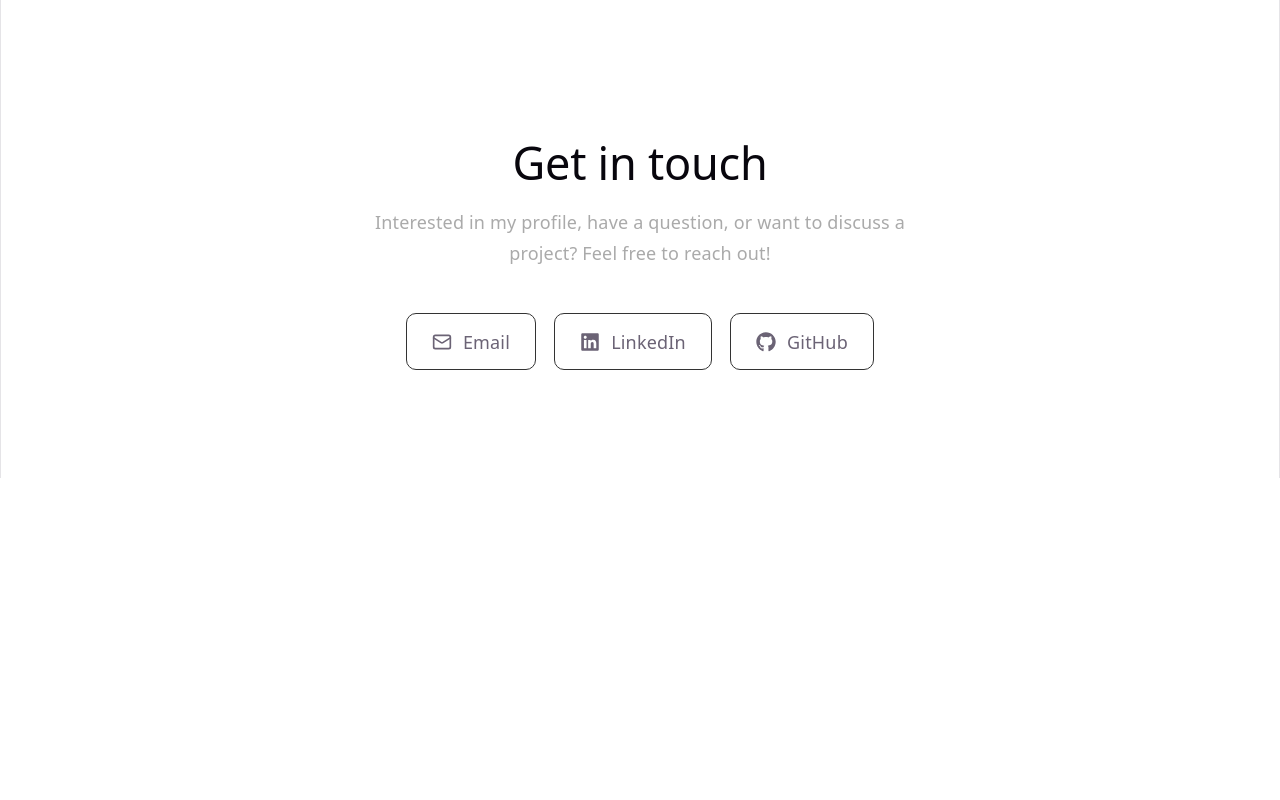
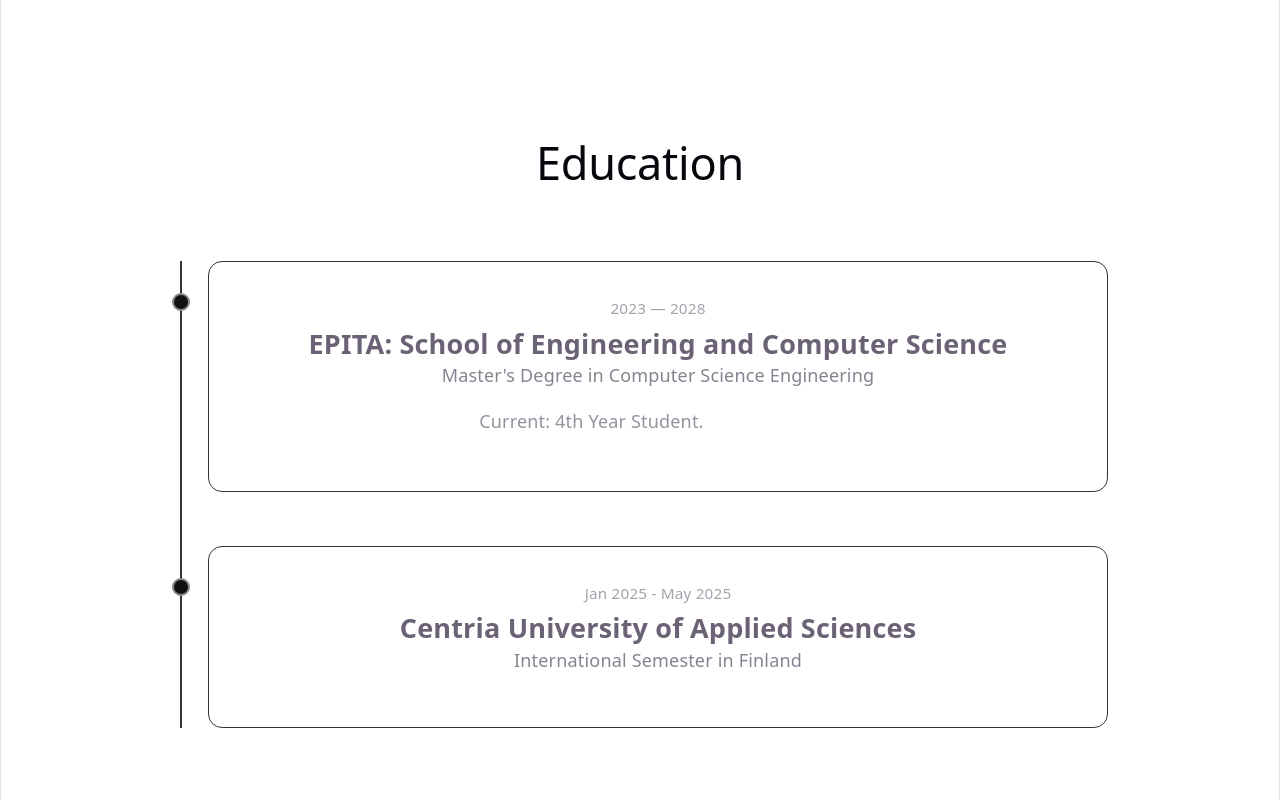
Before and after one commit to Vorpalin/Vorpalin.github.io, a React (Vite) app: page / in a window 1280 px wide. Shown: the part 1640-2440 px from the top of the page. Before the commit the page ends 2118 px from the top, so only its background shows below. Built offline with nearby package versions, Linux system fonts and the light colour scheme.

Commit message:
feat: add education section

```diff
--- /dev/null
+++ b/src/components/Education/Education.css
@@ -0,0 +1,135 @@
+.education {
+    padding: 6rem 2rem;
+}
+
+.education h2 {
+    text-align: center;
+    font-size: 2.5rem;
+    margin-bottom: 4rem;
+}
+
+.education-timeline {
+    position: relative;
+
+    max-width: 900px;
+    margin: 0 auto;
+
+    padding-left: 2rem;
+}
+
+.education-timeline::before {
+    content: "";
+
+    position: absolute;
+
+    left: 8px;
+    top: 0;
+    bottom: 0;
+
+    width: 2px;
+
+    background: #333;
+}
+
+.education-item {
+    position: relative;
+
+    margin-bottom: 3rem;
+}
+
+.education-dot {
+    position: absolute;
+
+    left: -2rem;
+    top: 1.8rem;
+
+    width: 14px;
+    height: 14px;
+
+    border-radius: 50%;
+
+    background: #111;
+    border: 2px solid #888;
+
+    z-index: 1;
+
+    transition:
+        transform 0.25s ease,
+        border-color 0.25s ease,
+        box-shadow 0.25s ease;
+}
+
+.education-item:hover .education-dot {
+    transform: scale(1.3);
+
+    border-color: #fff;
+
+    box-shadow: 0 0 12px rgba(255, 255, 255, 0.4);
+}
+
+.education-card {
+    padding: 1.8rem;
+
+    border: 1px solid #333;
+    border-radius: 14px;
+
+    background: rgba(255, 255, 255, 0.02);
+
+    transition:
+        transform 0.25s ease,
+        border-color 0.25s ease,
+        box-shadow 0.25s ease;
+}
+
+.education-card:hover {
+    transform: translateX(5px);
+
+    border-color: #666;
+
+    box-shadow: 0 10px 30px rgba(0, 0, 0, 0.2);
+}
+
+.education-date {
+    font-size: 0.85rem;
+    opacity: 0.6;
+}
+
+.education-card h3 {
+    margin: 0.5rem 0 0.3rem;
+
+    font-size: 1.5rem;
+}
+
+.education-card h4 {
+    margin: 0 0 1rem;
+
+    font-weight: 500;
+    opacity: 0.8;
+}
+
+.education-card p {
+    max-width: 700px;
+
+    line-height: 1.7;
+
+    opacity: 0.7;
+}
+
+.education-tags {
+    display: flex;
+    flex-wrap: wrap;
+
+    gap: 0.6rem;
+
+    margin-top: 1.2rem;
+}
+
+.education-tags span {
+    padding: 0.4rem 0.8rem;
+
+    border-radius: 999px;
+
+    font-size: 0.8rem;
+
+    background: rgba(255, 255, 255, 0.06);
+}
--- a/src/components/Education/Education.tsx
+++ b/src/components/Education/Education.tsx
@@ -1,6 +1,58 @@
+import "./Education.css";
+
 function Education() {
     return (
-        <section id="education" className="section">
+        <section id="education" className="education">
+            <h2>Education</h2>
+
+            <div className="education-timeline">
+
+                <article className="education-item">
+                    <div className="education-dot"></div>
+
+                    <div className="education-card">
+                        <span className="education-date">
+                            2023 — 2028
+                        </span>
+
+                        <h3>
+                            EPITA: School of Engineering
+                            and Computer Science
+                        </h3>
+
+                        <h4>
+                            Master's Degree in Computer Science Engineering
+                        </h4>
+
+                        <p>
+                            Current: 4th Year Student.
+                        </p>
+
+                        <div className="education-tags">
+                        </div>
+                    </div>
+                </article>
+
+                <article className="education-item">
+                    <div className="education-dot"></div>
+
+                    <div className="education-card">
+                        <span className="education-date">
+                            Jan 2025 - May 2025
+                        </span>
+
+                        <h3>Centria University of Applied Sciences</h3>
+
+                        <h4>
+                            International Semester in Finland
+                        </h4>
+
+                        <div className="education-tags">
+                        </div>
+                    </div>
+                </article>
+
+            </div>
         </section>
     );
 }
```
